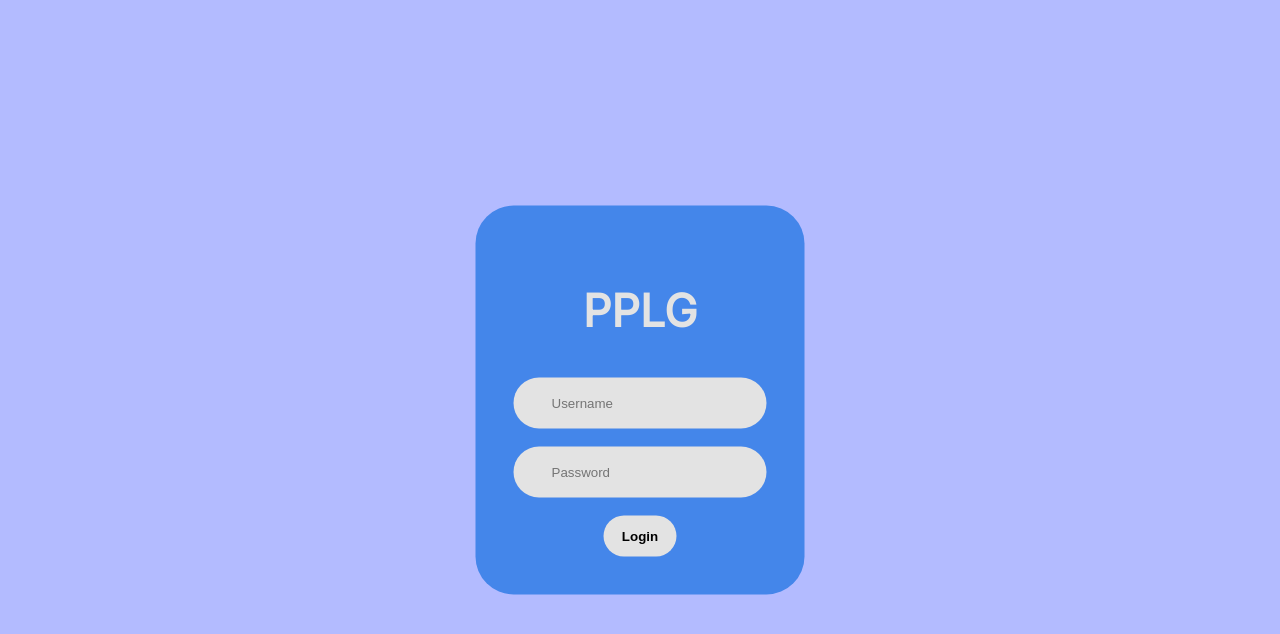
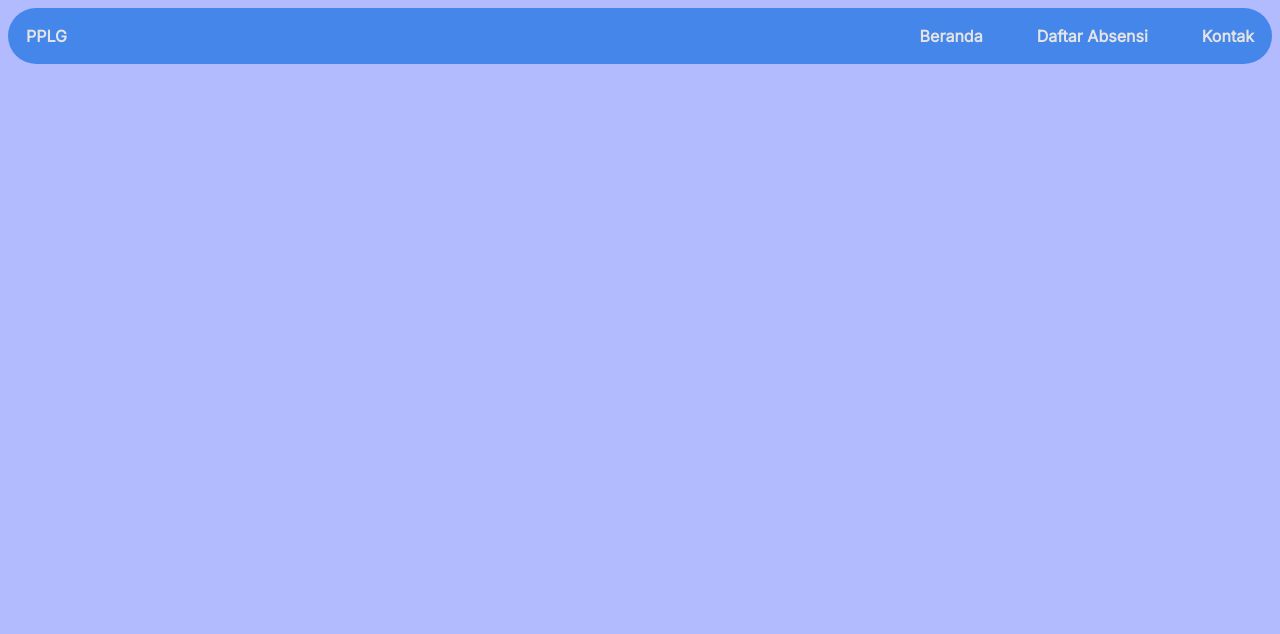
Before and after one commit to fpbismyname/Presensi_PPLG, a React (Vite) app: page / in a window 1280 px wide. Shown: the top 634 px of the page. Built offline with nearby package versions, Linux system fonts and the light colour scheme.

Commit message:
(1.0.7)Updated

```diff
--- a/src/App.jsx
+++ b/src/App.jsx
@@ -1,12 +1,13 @@
 import React from "react";
 import "./App.css";
 import LoginPage from './pages/LoginPage';
-
+import Dashboard from './pages/Dashboard';
 
 export default function App() {
   return (
     <>
-      <LoginPage/>
+      {/* <LoginPage/> */}
+      <Dashboard/>
     </>
   );
 }
--- /dev/null
+++ b/src/components/Navbar.jsx
@@ -0,0 +1,24 @@
+import React from 'react';
+import '../styles/pages.css';
+
+class Navbar extends React.Component{
+
+    constructor(props){
+        super(props);
+    }
+
+    render(){
+        return(
+            <div className='Navbar'>
+                <label className='Nav_Brand'>PPLG</label>
+                <ul>
+                    <li>Beranda</li>
+                    <li>Daftar Absensi</li>
+                    <li>Kontak</li>
+                </ul>
+            </div>
+        )
+    }
+}
+
+export default Navbar;
--- /dev/null
+++ b/src/pages/Dashboard.jsx
@@ -0,0 +1,18 @@
+import React from 'react';
+import '../styles/pages.css';
+import Navbar from '../components/Navbar';
+
+class Dashboard extends React.Component{
+
+    constructor(props){
+        super(props);
+    }
+
+    render(){
+        return(
+            <Navbar/>
+        )
+    }
+}
+
+export default Dashboard;
--- a/src/pages/LoginPage.jsx
+++ b/src/pages/LoginPage.jsx
@@ -10,8 +10,12 @@ class LoginPage extends React.Component {
     }
 
     handleSubmit(event) {
-        if (document.getElementById("User").value === "Admin" && document.getElementById("Pass").value === "Admin123") {
-            alert("Login Success");
+        const user = document.getElementById("User");
+        const pass = document.getElementById("Pass");
+
+        if (user.value == "Admin" && pass.value == "admin123")
+        {
+            alert("Login Succes");
         } else {
             alert("Login Failed");
         }
@@ -32,26 +36,5 @@ class LoginPage extends React.Component {
         )
     }
 }
-// const LoginPage = () => {
-
-//     const user = document.getElementById("User");
-//     const pass = document.getElementById("Pass");
-//     constructor(props) {
-//         this.handleSubmit = this.handleSubmit.bind(this);
-//     }
-//     handleSubmit(event)
-//     return (
-//         <div className="Card">
-//             <div className="InnerCard">
-//                 <h1 className="titleLogin">PPLG</h1>
-//                 <form onSubmit="" className="Forms">
-//                     <input placeholder="Username" type="text" id="User" />
-//                     <input placeholder="Password" type="password" id="Pass" />
-//                     <input type="submit" value="Login" id="login" />
-//                 </form>
-//             </div>
-//         </div>
-//     )
-// }
 
 export default LoginPage;
--- a/src/styles/pages.css
+++ b/src/styles/pages.css
@@ -8,12 +8,14 @@
     --white: #e3e3e3;
     --black: #000000;
     --lightblue: #4486EA;
-    --selectedblue: #4374BE;
+    --selectedblue: rgba(67, 116, 190, 1);
     --darkblue: #10428C;
     /* responsive view pixel*/
     --res30px: calc(1vh + 30px);
+    --res20px: calc(1vh + 20px);
     --res10px: calc(1vh + 10px);
     --res5px: calc(1vh + 5px);
+    --res0px: 0px;
     /* responsive view point*/
     --res12pt: calc(1vh + 12pt);
     --res24pt: calc(1vh + 24pt);
@@ -23,6 +25,10 @@
     --ease-in: 0.1s ease-in;
     --ease-out: 0.1s ease-out;
     --ease-in-out: 0.1s ease-in-out;
+    /* font weight (font bold) */
+    --regular: 200;
+    --medium: 600;
+    --bold: 900;
 }
 
 /*Login Page Stylesheet*/
@@ -108,5 +114,47 @@
     color: var(--white);
 }
 
+/* Navbar */
+.Navbar{
+    display: flex;
+    flex-direction: row;
+    background-color: var(--lightblue);
+    color: var(--white);
+    font-weight: var(--bold);
+    font-family: Inter;
+    border-radius: var(--res30px);
+    justify-content: space-between;
+}
+
+.Navbar, ul{
+    display: flex;
+    margin: var(--res0px);
+    /* background-color: blue; */
+}
+
+.Navbar, ul, li{
+    position: flex;
+    list-style: none;
+    gap: var(--res10px);
+    /* background-color: red; */
+}
+
+li {
+    background-color: rgba(67, 116, 190, 0);
+    display: block;
+    border-radius: var(--res30px);
+    padding: var(--res10px);
+}
+
+li:hover {
+    background-color: var(--selectedblue);
+}
+
+.Nav_Brand{
+    display: flex;
+    flex-direction: row;
+    margin: var(--res10px);
+}
+
 
 /* Dashboard Page Stylesheet */
```
